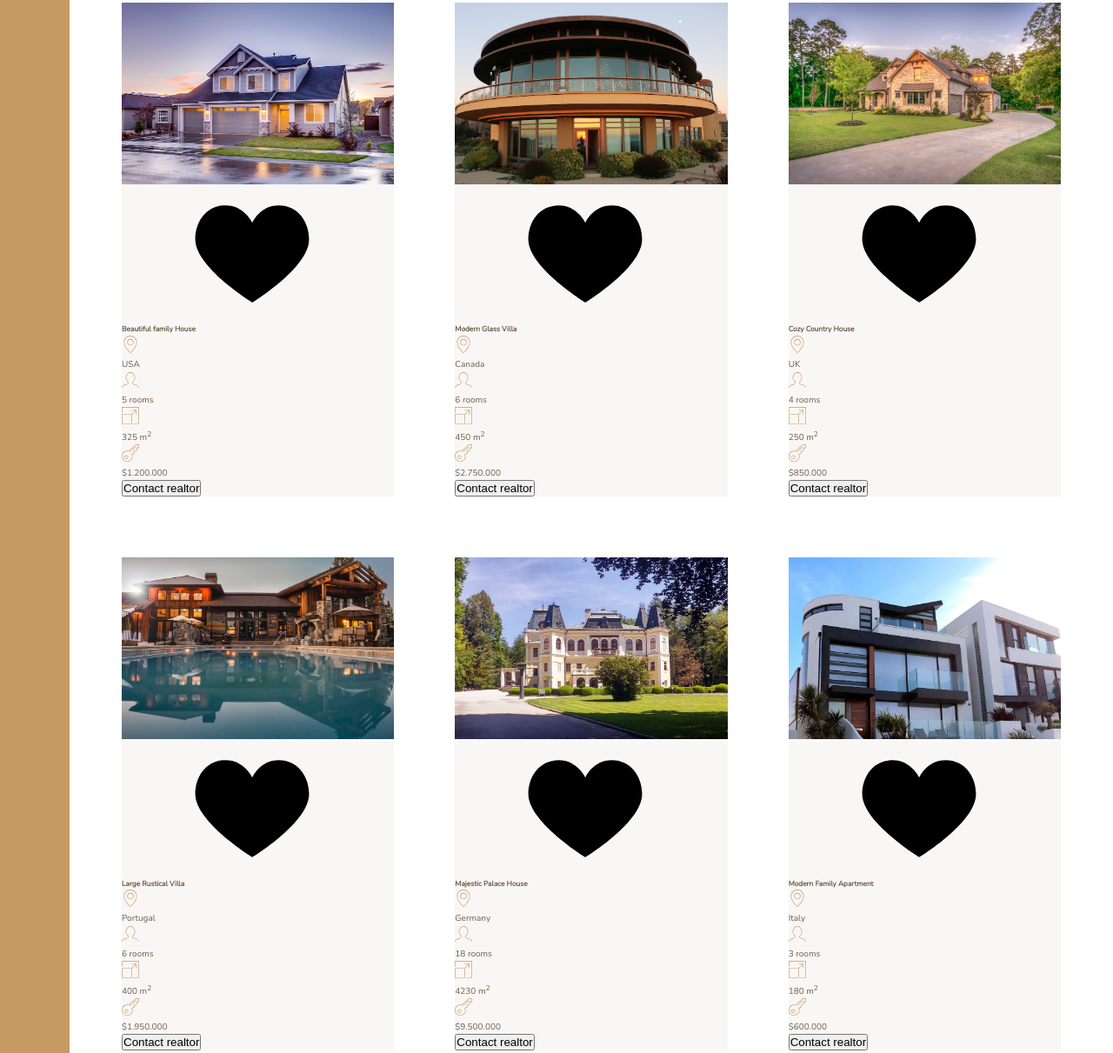
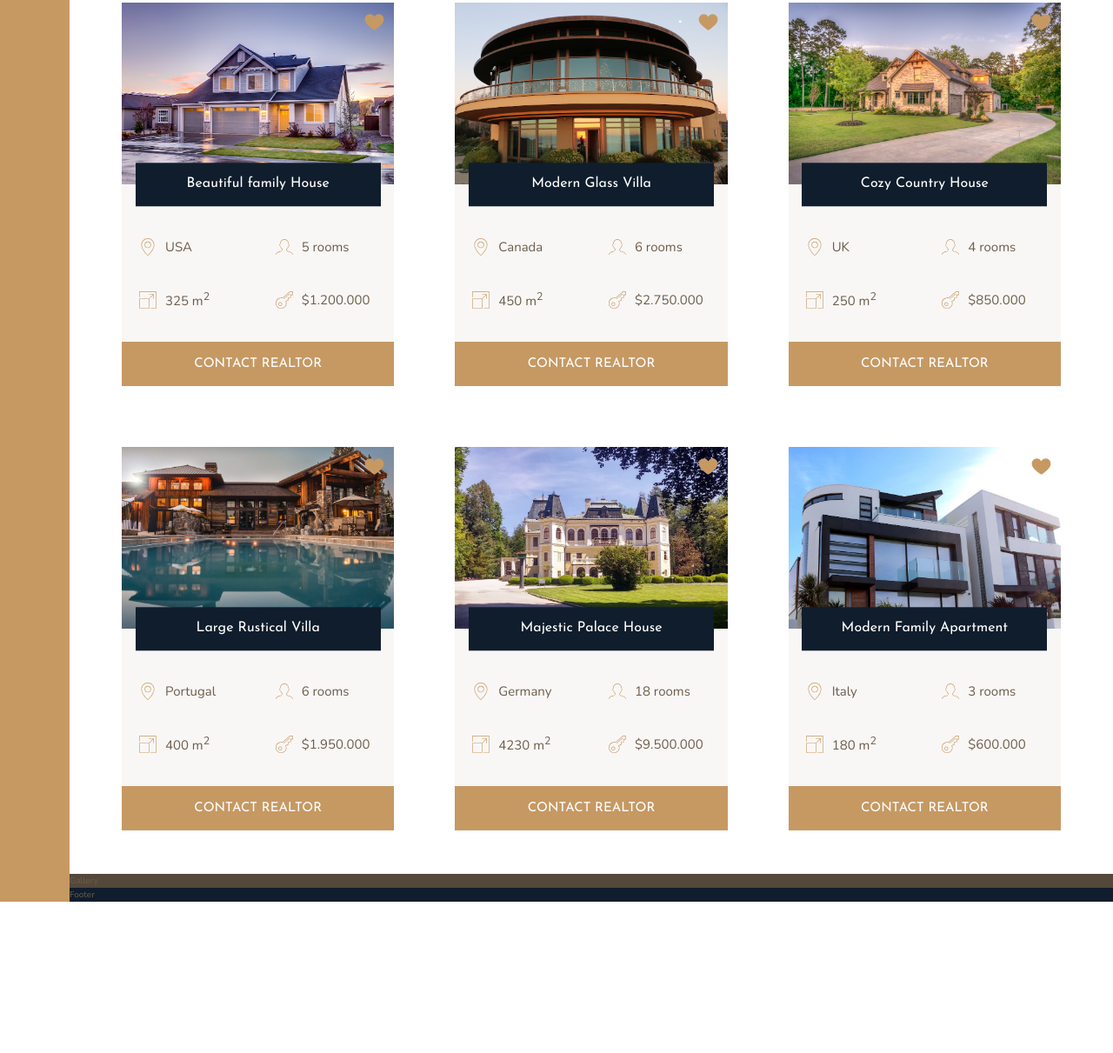
Before and after one commit to Glareone/Nexter-FrontEnd-Portfolio-Project-CssGrid-Design, a website: page index.html in a window 1280 px wide. Shown: the part 1867-3078 px from the top of the page at 87% size. After the commit the page ends 2904 px from the top, so only its background shows below. Drawn offline with nearby package versions, Linux system fonts and the light colour scheme.

Commit message:
finished second part

```diff
--- a/index.html
+++ b/index.html
@@ -117,7 +117,7 @@
                     </svg>
                     <p>$1.200.000</p>
                 </div>
-                <button class="cta">Contact realtor</button>
+                <button class="btn home__btn">Contact realtor</button>
             </div>
 
             <div class="home">
@@ -150,7 +150,7 @@
                     </svg>
                     <p>$2.750.000</p>
                 </div>
-                <button class="cta">Contact realtor</button>
+                <button class="btn home__btn">Contact realtor</button>
             </div>
 
             <div class="home">
@@ -183,7 +183,7 @@
                     </svg>
                     <p>$850.000</p>
                 </div>
-                <button class="cta">Contact realtor</button>
+                <button class="btn home__btn">Contact realtor</button>
             </div>
 
             <div class="home">
@@ -216,7 +216,7 @@
                     </svg>
                     <p>$1.950.000</p>
                 </div>
-                <button class="cta">Contact realtor</button>
+                <button class="btn home__btn">Contact realtor</button>
             </div>
 
             <div class="home">
@@ -249,7 +249,7 @@
                     </svg>
                     <p>$9.500.000</p>
                 </div>
-                <button class="cta">Contact realtor</button>
+                <button class="btn home__btn">Contact realtor</button>
             </div>
 
             <div class="home">
@@ -282,7 +282,7 @@
                     </svg>
                     <p>$600.000</p>
                 </div>
-                <button class="cta">Contact realtor</button>
+                <button class="btn home__btn">Contact realtor</button>
             </div>
         </div>
         <div class="gallery">
--- a/sass/_homes.scss
+++ b/sass/_homes.scss
@@ -7,29 +7,83 @@
 }
 
 .home {
+  // we will use implicit grid inside cards
+  // we define only columns
+  display: grid;
+  grid-template-columns: repeat(2, 1fr);
   background-color: $color-grey-light-1;
 
+  grid-row-gap: 3.5rem;
+
   &__image {
+    grid-column: 1 / -1; // we could use -1 because we explicitly define columns. But we can't use it in rows
+    // if we specify row and column for "image" and "like" - they both will be located in the same cell,
+    // "like" icon will overlap it
+    grid-row: 1 / 2;
     width: 100%;
+
+    z-index: 1; // to be 100% sure that like and image work as we designed (image is under the like)
   }
 
   &__like {
+    // if we specify row and column for "image" and "like" - they both will be located in the same cell,
+    // "like" icon will overlap it
+    grid-row: 1 / 2;
+    grid-column: 2 / 3;
+    justify-self: end; // to place it to right
 
+    fill: $color-primary;
+    height: 2.5rem;
+    width: 2.5rem;
+
+    margin: 1rem;
+    z-index: 2; // to be 100% sure that like and image work as we designed (image is under the like)
   }
 
   &__name {
+    grid-column: 1 / -1;
+    grid-row: 1 / 2; // we define rows explicit to overlap image again as we did with "like" icon
+    justify-self: center;
+    align-self: end;
+    width: 90%;
+    z-index: 3;
 
+    transform: translateY(50%);
+
+    font-family: $font-display;
+    font-size: 1.6rem;
+    text-align: center;
+    padding: 1.25rem;
+    background-color: $color-secondary;
+    color: #fff;
+    font-weight: 400;
   }
 
-  &__location, &__rooms, &__area, &__price {
+  &__location,
+  &__rooms {
+    margin-top: 2.5rem;
+  }
+
+  &__location,
+  &__rooms,
+  &__area,
+  &__price {
+    display: flex; // to push icon and description from column to row.
+    align-items: center;
+
+    font-size: 1.5rem;
+    margin-left: 2rem;
+
     svg {
       fill: $color-primary;
       height: 2rem;
       width: 2rem;
-    }
 
-    p {
-
+      margin-right: 1rem;
     }
   }
+
+  &__btn {
+    grid-column: 1 / -1;
+  }
 }
```
Also changed, not shown: css/style.css.
